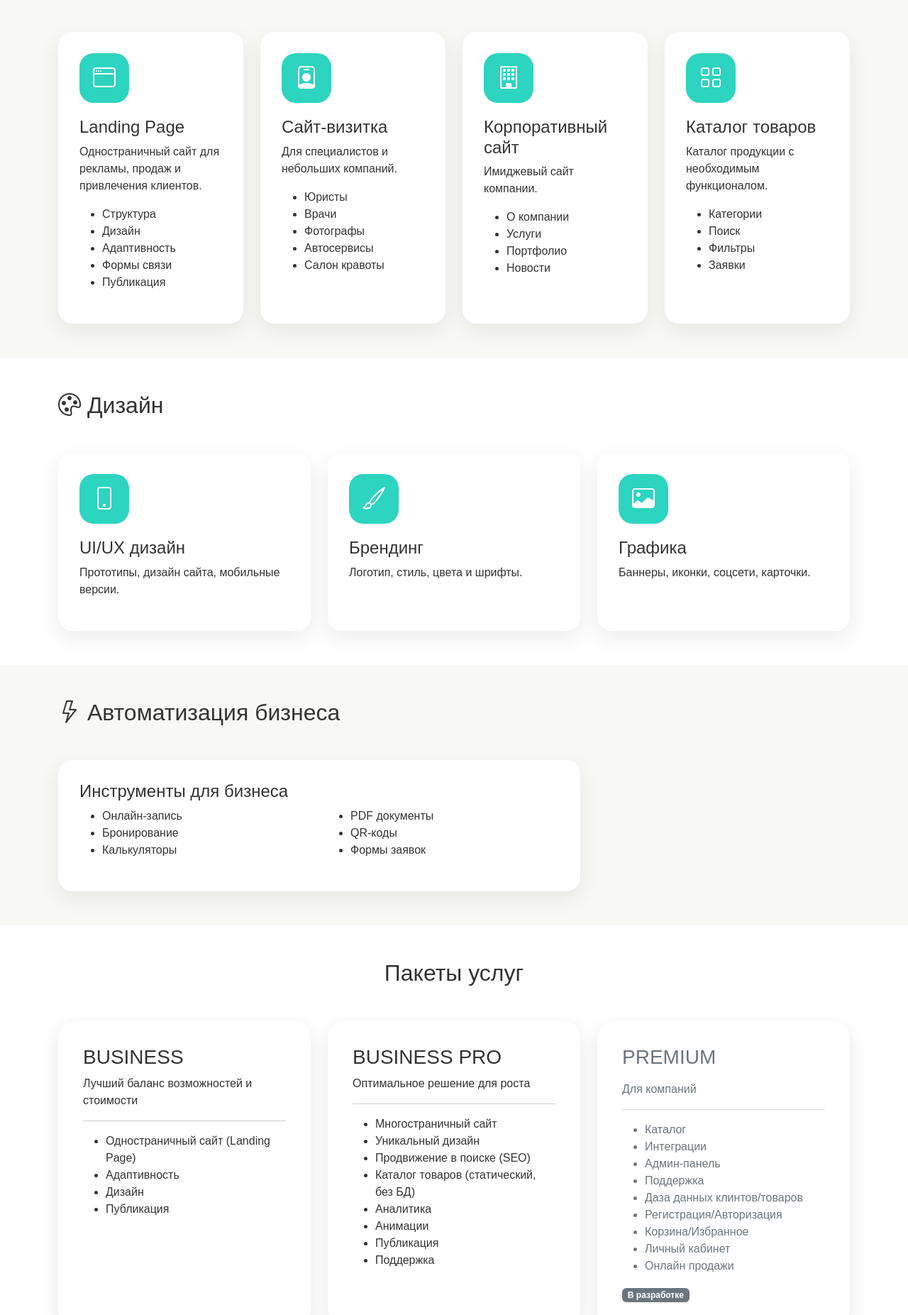
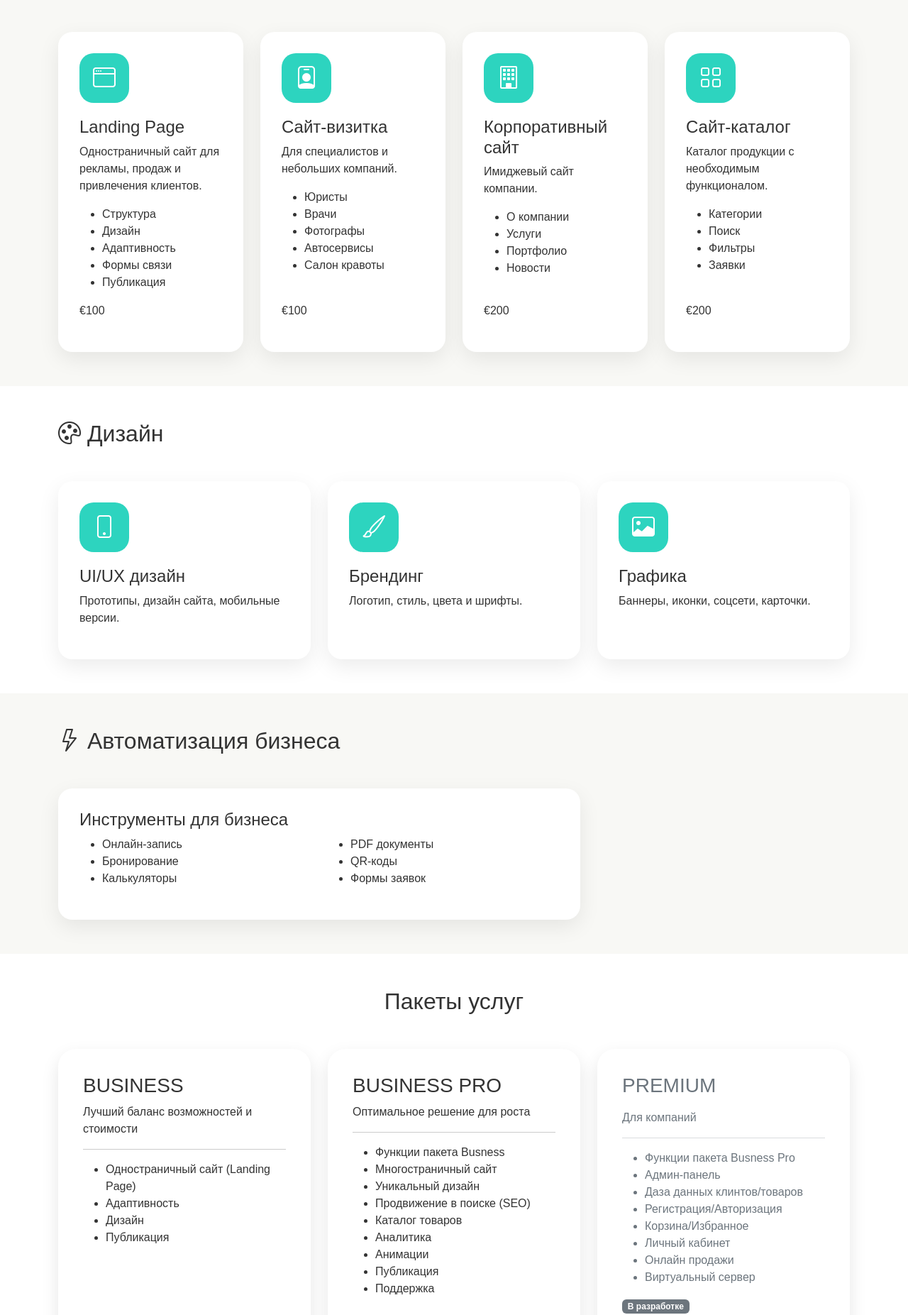
Before and after one commit to KonstantinDudchenko/bellab, a plain HTML site: page services.html in a window 1280 px wide. Shown: the part 298-2151 px from the top of the page at 71% size. Drawn offline with nearby package versions, Linux system fonts and the light colour scheme.

Commit message:
Установка цен

```diff
--- a/services.html
+++ b/services.html
@@ -48,8 +48,7 @@
                            rel="noopener noreferrer">О нас</a>
                     </li>
                     <li class="nav-item">
-                        <a class="nav-link" aria-current="page" href="services.html" target="_blank"
-                           rel="noopener noreferrer">Услуги</a>
+                        <a class="nav-link" aria-current="page" href="services.html#services">Услуги</a>
                     </li>
                     <li class="nav-item">
                         <a class="nav-link" aria-current="page" href="services.html#writeUs">Написать нам</a>
@@ -64,9 +63,9 @@
 </nav>
 
 
-<!-- HERO -->
-
-<section class="py-5 text-center">
+<!-- Наши услуги -->
+
+<section class="py-5 text-center" id="services">
 
     <div class="container">
 
@@ -84,7 +83,7 @@
 </section>
 
 
-<!-- DEVELOPMENT -->
+<!-- Виды сайтов -->
 
 <section class="py-5">
 
@@ -101,7 +100,7 @@
 
             <div class="col-md-6 col-lg-3">
 
-                <div class="service-card">
+                <div class="service-card h-100 d-flex flex-column">
 
                     <div class="icon-box">
                         <i class="bi bi-window"></i>
@@ -122,6 +121,10 @@
                         <li>Публикация</li>
                     </ul>
 
+                    <div class="price mt-auto">
+                        <p>€100</p>
+                    </div>
+
                 </div>
 
             </div>
@@ -129,7 +132,7 @@
 
             <div class="col-md-6 col-lg-3">
 
-                <div class="service-card">
+                <div class="service-card h-100 d-flex flex-column">
 
                     <div class="icon-box">
                         <i class="bi bi-person-badge"></i>
@@ -147,9 +150,12 @@
                         <li>Фотографы</li>
                         <li>Автосервисы</li>
                         <li>Салон кравоты</li>
-
                     </ul>
 
+                    <div class="price mt-auto">
+                        <p>€100</p>
+                    </div>
+
                 </div>
 
             </div>
@@ -157,7 +163,7 @@
 
             <div class="col-md-6 col-lg-3">
 
-                <div class="service-card">
+                <div class="service-card h-100 d-flex flex-column">
 
                     <div class="icon-box">
                         <i class="bi bi-building"></i>
@@ -176,6 +182,10 @@
                         <li>Новости</li>
                     </ul>
 
+                    <div class="price mt-auto">
+                        <p>€200</p>
+                    </div>
+
                 </div>
 
             </div>
@@ -183,13 +193,13 @@
 
             <div class="col-md-6 col-lg-3">
 
-                <div class="service-card">
+                <div class="service-card h-100 d-flex flex-column">
 
                     <div class="icon-box">
                         <i class="bi bi-grid"></i>
                     </div>
 
-                    <h4>Каталог товаров</h4>
+                    <h4>Сайт-каталог</h4>
 
                     <p>
                         Каталог продукции с необходимым функционалом.
@@ -202,6 +212,10 @@
                         <li>Заявки</li>
                     </ul>
 
+                    <div class="price mt-auto">
+                        <p>€200</p>
+                    </div>
+
                 </div>
 
             </div>
@@ -425,10 +439,11 @@
                     <hr>
 
                     <ul>
+                        <li>Функции пакета Busness</li>
                         <li>Многостраничный сайт</li>
                         <li>Уникальный дизайн</li>
                         <li>Продвижение в поиске (SEO)</li>
-                        <li>Каталог товаров (статический, без БД)</li>
+                        <li>Каталог товаров </li>
                         <li>Аналитика</li>
                         <li>Анимации</li>
                         <li>Публикация</li>
@@ -457,15 +472,15 @@
                     <hr>
 
                     <ul>
-                        <li>Каталог</li>
-                        <li>Интеграции</li>
+                        <li>Функции пакета Busness Pro</li>
                         <li>Админ-панель</li>
-                        <li>Поддержка</li>
                         <li>Даза данных клинтов/товаров</li>
                         <li>Регистрация/Авторизация</li>
                         <li>Корзина/Избранное</li>
                         <li>Личный кабинет</li>
                         <li>Онлайн продажи</li>
+                        <li>Виртуальный сервер</li>
+
                     </ul>
 
                     <span class="badge bg-secondary">
@@ -1208,12 +1223,12 @@
                     <li>✔ QR-коды для быстрого перехода на сайт, меню или мессенджеры</li>
                     <li>✔ Интерактивные FAQ (Часто Задаваемые Вопросы)</li>
                     <li>✔ Галереи изображений и портфолио</li>
-                    <li>✔ Каталоги товаров с поиском и фильтрацией (без базы данных)</li>
+                    <li>✔ Каталоги товаров с поиском и фильтрацией </li>
                     <li>✔ Интерактивные карты и схемы проезда</li>
                     <li>✔ Кнопки быстрого перехода в Telegram, WhatsApp и Viber</li>
                     <li>✔ Скачивание прайс-листов, каталогов и документов</li>
                     <li>✔ Калькуляторы доставки, площади, стоимости или расхода материалов</li>
-                    <li>✔ Переключение языков сайта (статические версии)</li>
+                    <li>✔ Переключение языков сайта </li>
 
 
                 </ul>
@@ -1826,7 +1841,7 @@ QR соцсети
                                     Ответим на ваши вопросы и бесплатно проконсультируем.
                                 </p>
 
-                                <a href="mailto:bellab.design.studio@gmail.com"
+                                <a href="mailto:dke130987@gmail.com"
                                    class="btn btn-main">
                                     Написать
                                 </a>
```
